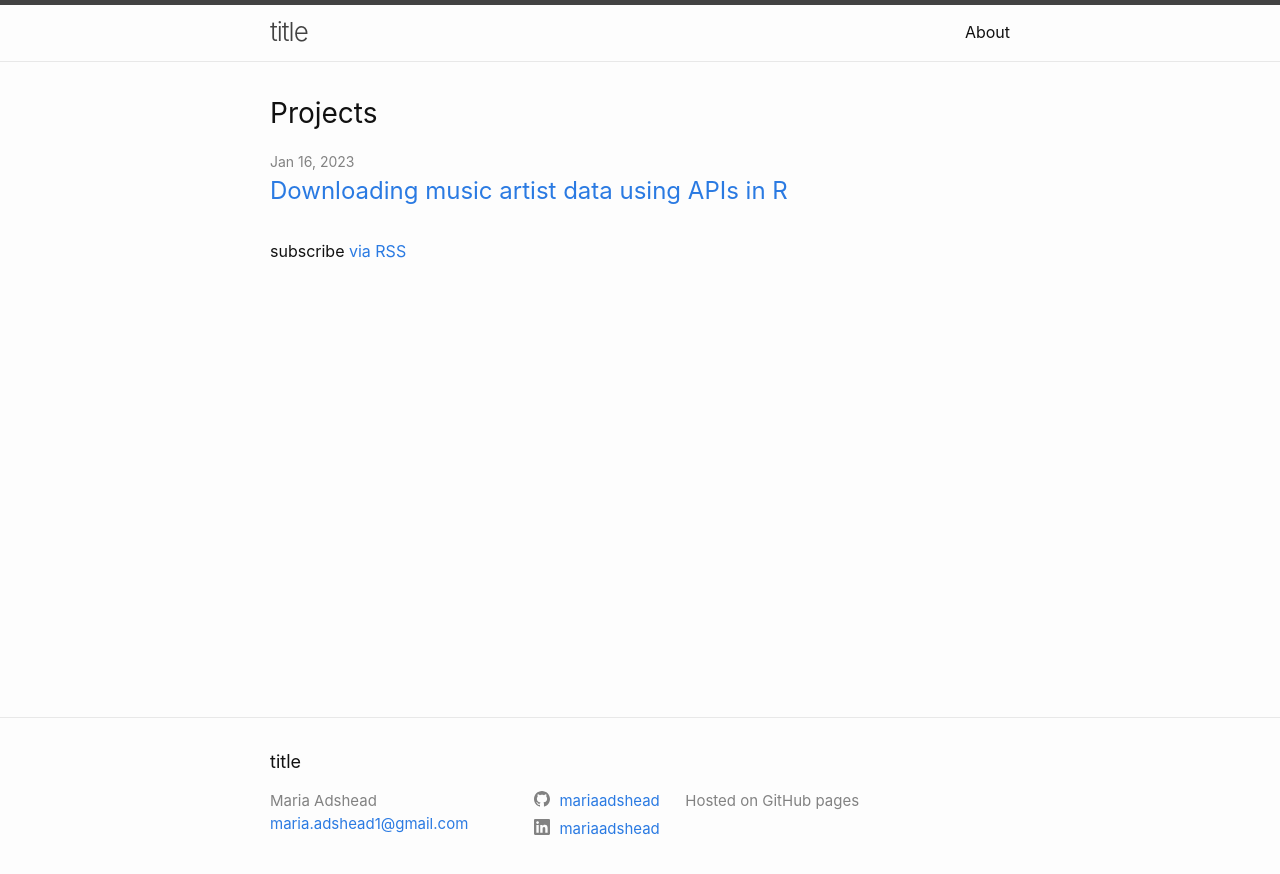
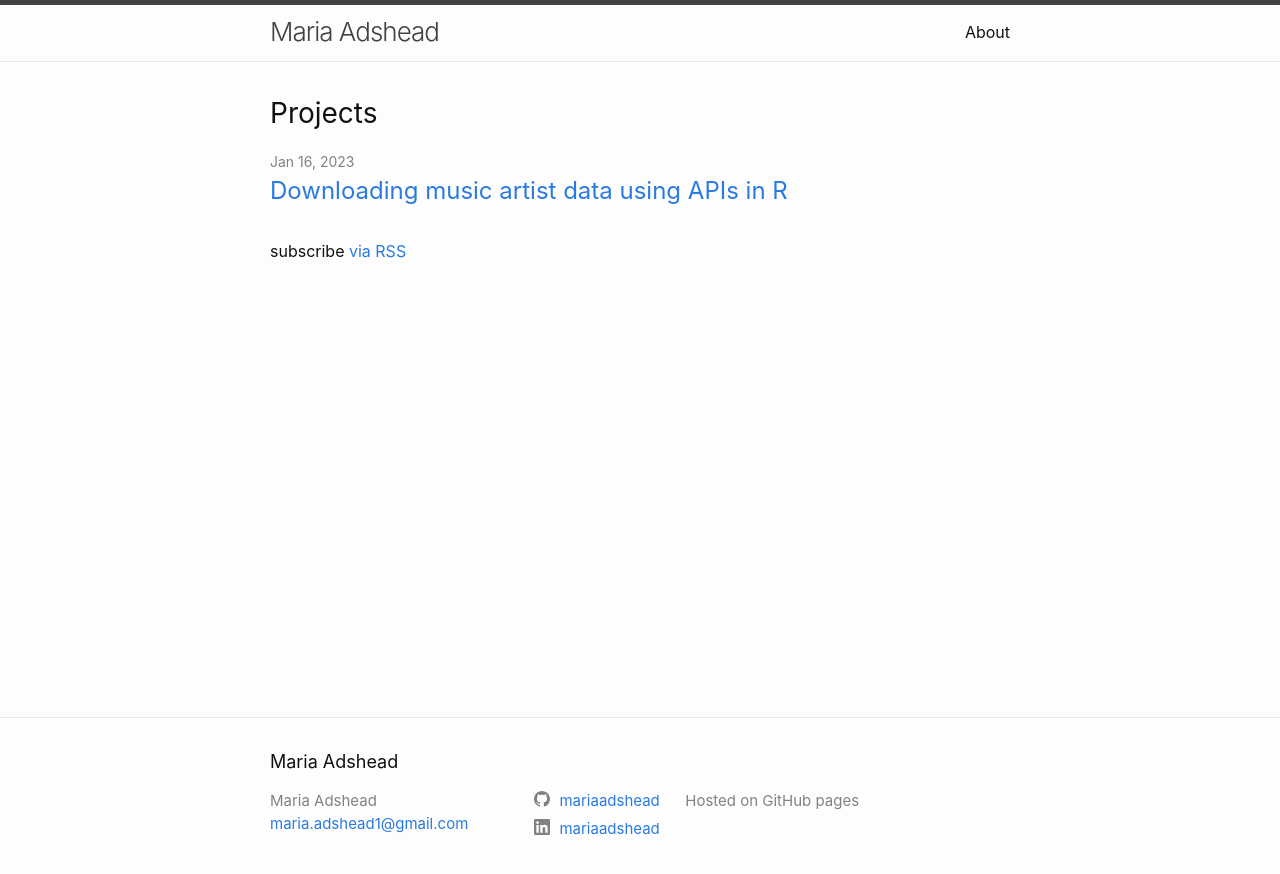
Before and after one commit to mariaadshead/mariaadshead.github.io, a Jekyll site: the page built from docs/index.markdown, in a window 1280 px wide. Shown: the top 874 px of the page. Built offline with Jekyll 4.4.1, drawn with Linux system fonts in a browser that asks for light colours.

Commit message:
Update _config.yml

```diff
--- a/docs/_config.yml
+++ b/docs/_config.yml
@@ -18,8 +18,8 @@
 # You can create any custom variable you would like, and they will be accessible
 # in the templates via {{ site.myvariable }}.
 
-author: Maria Adshead
-title: title
+author:
+title: Maria Adshead
 email: maria.adshead1@gmail.com
 description: >- # this means to ignore newlines until "baseurl:"
   Hosted on GitHub pages
```
